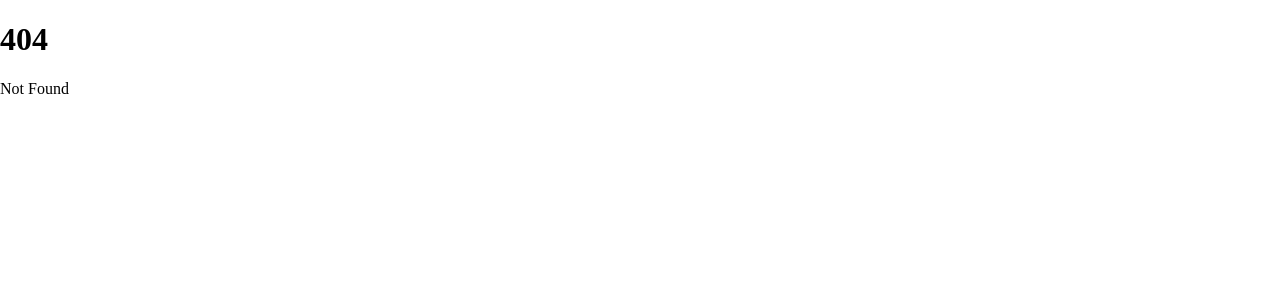
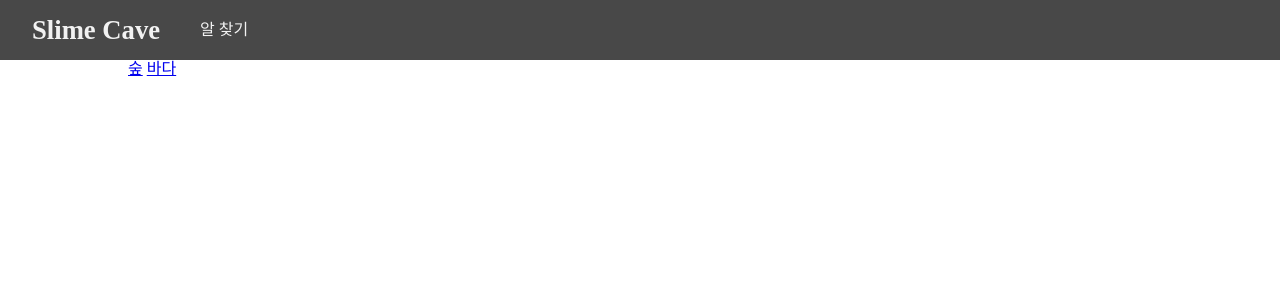
Before and after one commit to Revi-Universe/slimeCave, a SvelteKit app: page /find in a window 1280 px wide. Before the commit this address had no page. Shown: the top 300 px of the page. Built offline with nearby package versions, Linux system fonts and the light colour scheme.

Commit message:
헤더와 기본적인 페이지 라우트

```diff
--- /dev/null
+++ b/src/routes/+layout.svelte
@@ -0,0 +1,39 @@
+<style>
+    div {
+        max-width: 1024px;
+        margin: 0 auto;
+    }
+
+    header {
+        width: 100%;
+        height: 60px;
+        background-color: #484848;
+        display: flex;
+    }
+
+    header a {
+        display: inline-block;
+        height: 100%;
+        margin-left: 16px;
+        color: #f2f2f2;
+        display: flex;
+        align-items: center;
+        text-decoration-line: none;
+    }
+    header a:hover {
+        color: #b4b4b4;
+    }
+    header a:first-child {
+        margin: 0 24px 0 32px;
+        font-size: 20pt;
+        font-weight: bold;
+    }
+</style>
+
+<header>
+    <a href="/">Slime Cave</a>
+    <a href="/find">알 찾기</a>
+</header>
+<div>
+    <slot />
+</div>
--- a/src/routes/+page.svelte
+++ b/src/routes/+page.svelte
@@ -1,2 +1 @@
 <h1>Welcome to SvelteKit</h1>
-<p>Visit <a href="https://kit.svelte.dev">kit.svelte.dev</a> to read the documentation</p>
--- /dev/null
+++ b/src/routes/find/+page.svelte
@@ -0,0 +1,2 @@
+<a href="/find/forest">숲</a>
+<a href="/find/ocean">바다</a>
--- /dev/null
+++ b/src/routes/find/forest/+page.svelte
@@ -0,0 +1 @@
+<p>여기는 숲 입니다~!!~~!~!</p>
--- /dev/null
+++ b/src/routes/find/ocean/+page.svelte
@@ -0,0 +1 @@
+<p>여기는 바다 입니다~!!~~!~!</p>
```
